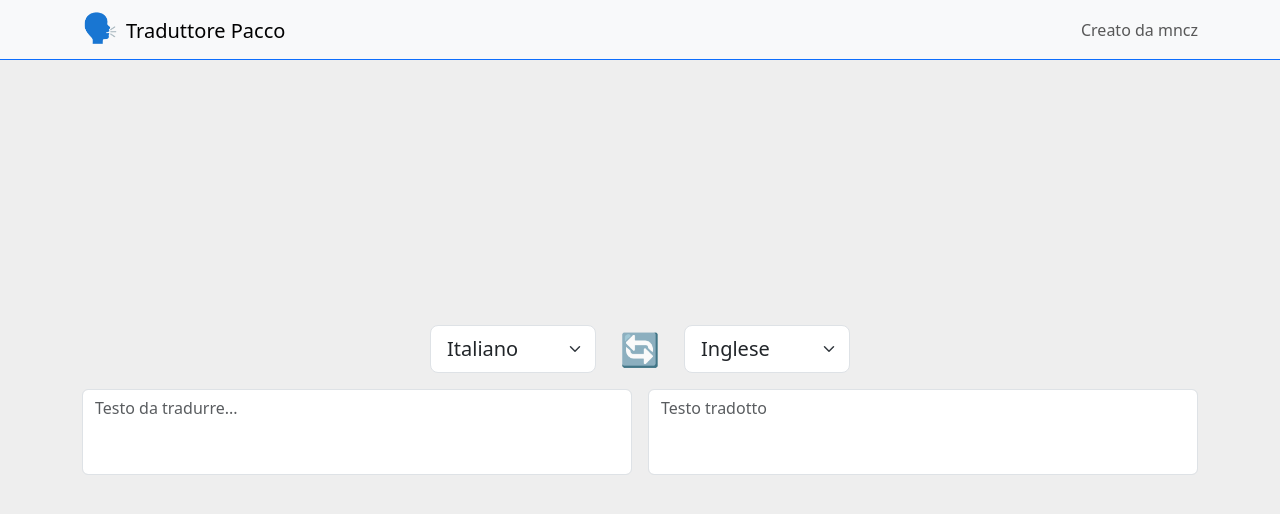
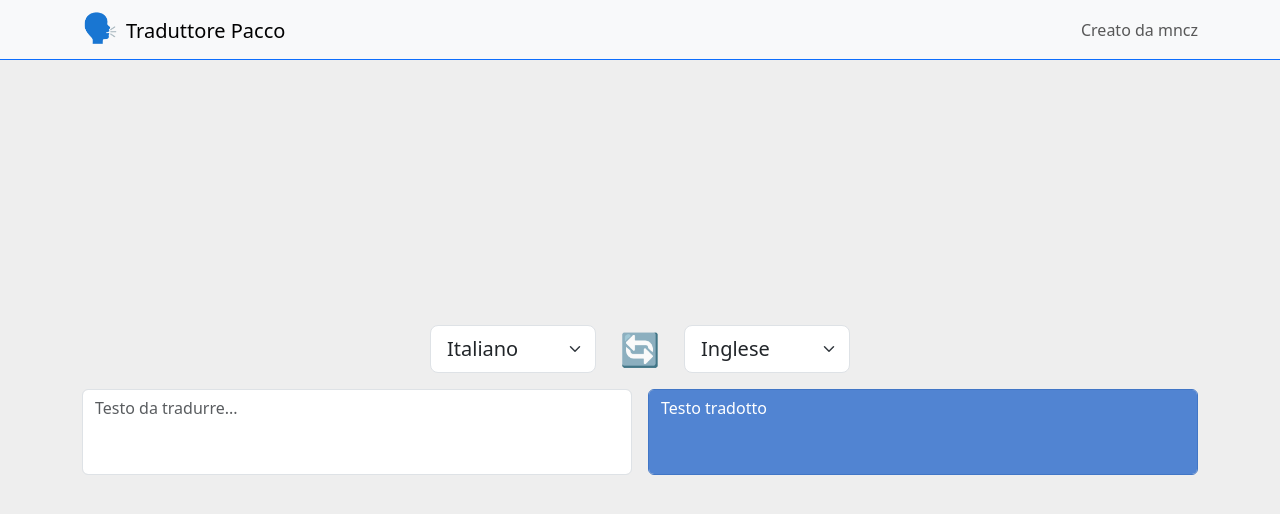
Before and after one commit to mncz/traduttore-pacco, a React (Create React App) app: page / in a window 1280 px wide. Shown: the top 514 px of the page. Built offline with nearby package versions, Linux system fonts and the light colour scheme.

Commit message:
Textarea della traduzione colorata

```diff
--- a/src/App.css
+++ b/src/App.css
@@ -39,3 +39,12 @@ code {
 textarea {
   resize: none !important;
 }
+
+#textarea-translated {
+  background-color: #5184d2;
+  border-color: #4176c6;
+}
+
+#textarea-translated::placeholder {
+  color: white;
+}
--- a/src/App.js
+++ b/src/App.js
@@ -44,6 +44,7 @@ function App() {
             <Col xs='12' sm='6'>
               <Form.Control
                 as="textarea"
+                id='textarea-translated'
                 rows={3}
                 placeholder='Testo tradotto'
                 readOnly />
```
